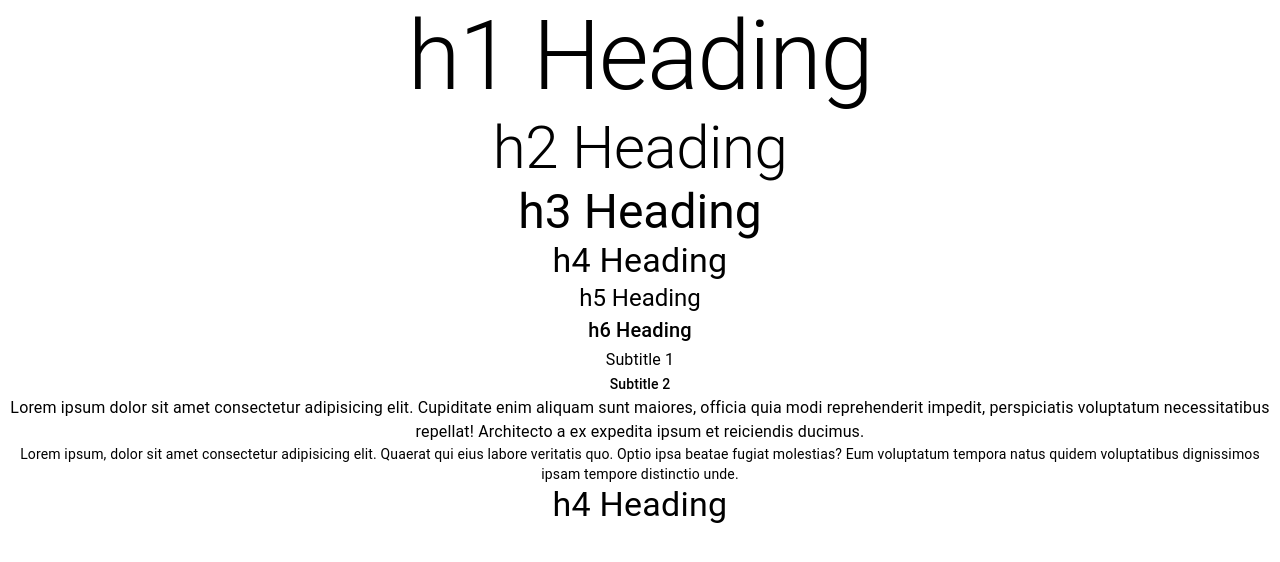
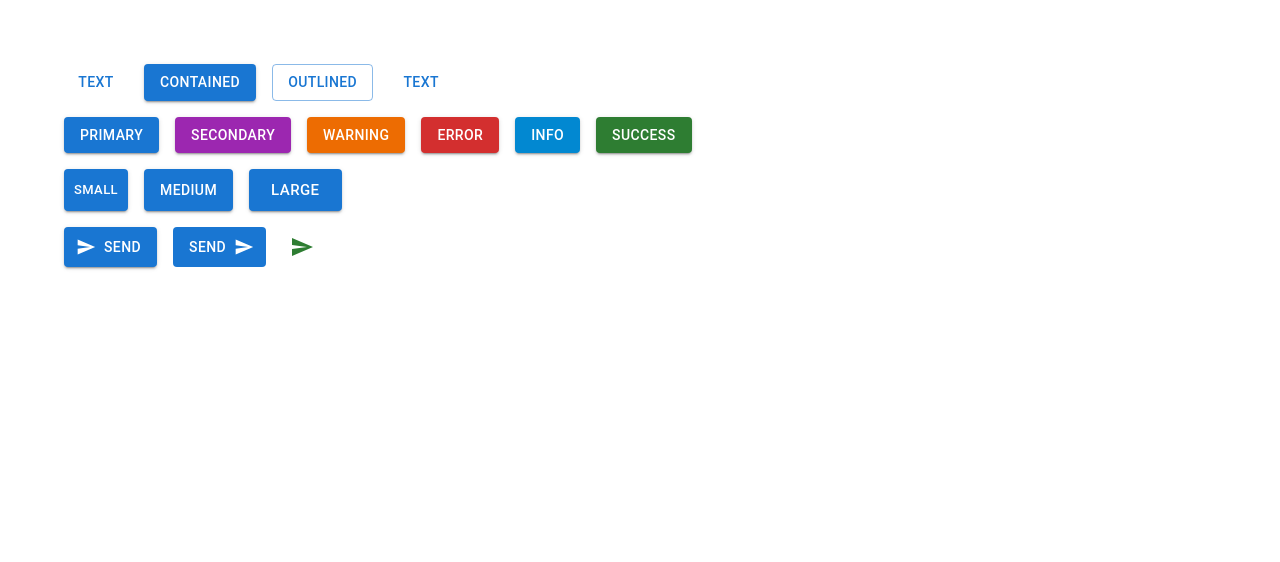
Before and after one commit to nuwan199044/react-material, a React (Create React App) app: page / in a window 1280 px wide. Shown: the top 562 px of the page. Built offline with nearby package versions, Linux system fonts and the light colour scheme.

Commit message:
Usage of Button

```diff
--- a/package.json
+++ b/package.json
@@ -5,6 +5,7 @@
   "dependencies": {
     "@emotion/react": "^11.10.5",
     "@emotion/styled": "^11.10.5",
+    "@mui/icons-material": "^5.11.0",
     "@mui/material": "^5.11.3",
     "@testing-library/jest-dom": "^5.16.5",
     "@testing-library/react": "^13.4.0",
--- a/src/App.css
+++ b/src/App.css
@@ -1,5 +1,5 @@
 .App {
-  text-align: center;
+  padding: 4rem;
 }
 
 .App-logo {
--- a/src/App.tsx
+++ b/src/App.tsx
@@ -1,12 +1,12 @@
-import React from 'react';
-import logo from './logo.svg';
 import './App.css';
-import { MuiTypography } from './components/MuiTypography';
+import { MuiButton } from './components/MuiButton';
+// import { MuiTypography } from './components/MuiTypography';
 
 function App() {
   return (
     <div className="App">
-      <MuiTypography />
+      {/* <MuiTypography /> */}
+      <MuiButton />
     </div>
   );
 }
--- /dev/null
+++ b/src/components/MuiButton.tsx
@@ -0,0 +1,66 @@
+import { Stack, Button, IconButton } from "@mui/material";
+import SendIcon from "@mui/icons-material/Send";
+
+export const MuiButton = () => {
+  return (
+    <Stack spacing={2}>
+      <Stack spacing={2} direction="row">
+        <Button variant="text">TEXT</Button>
+        <Button variant="contained">CONTAINED</Button>
+        <Button variant="outlined">OUTLINED</Button>
+
+        <Button variant="text" href="https://www.google.com">
+          TEXT
+        </Button>
+      </Stack>
+      <Stack spacing={2} direction="row">
+        <Button variant="contained" color="primary">
+          Primary
+        </Button>
+        <Button variant="contained" color="secondary">
+          Secondary
+        </Button>
+        <Button variant="contained" color="warning">
+          Warning
+        </Button>
+        <Button variant="contained" color="error">
+          Error
+        </Button>
+        <Button variant="contained" color="info">
+          Info
+        </Button>
+        <Button variant="contained" color="success">
+          Success
+        </Button>
+      </Stack>
+      <Stack spacing={2} direction="row">
+        <Button variant="contained" size="small">
+          Small
+        </Button>
+        <Button variant="contained" size="medium">
+          Medium
+        </Button>
+        <Button variant="contained" size="large">
+          Large
+        </Button>
+      </Stack>
+      <Stack spacing={2} direction="row">
+        <Button variant="contained" startIcon={<SendIcon />}>
+          Send
+        </Button>
+        <Button
+          variant="contained"
+          endIcon={<SendIcon />}
+          disableElevation
+          disableRipple
+          onClick={() => alert("clicked")}
+        >
+          Send
+        </Button>
+        <IconButton color="success" size="medium" aria-label="send">
+          <SendIcon />
+        </IconButton>
+      </Stack>
+    </Stack>
+  );
+};
```
Also changed, not shown: 1 other file (tests, documents, lock files or other folders).
